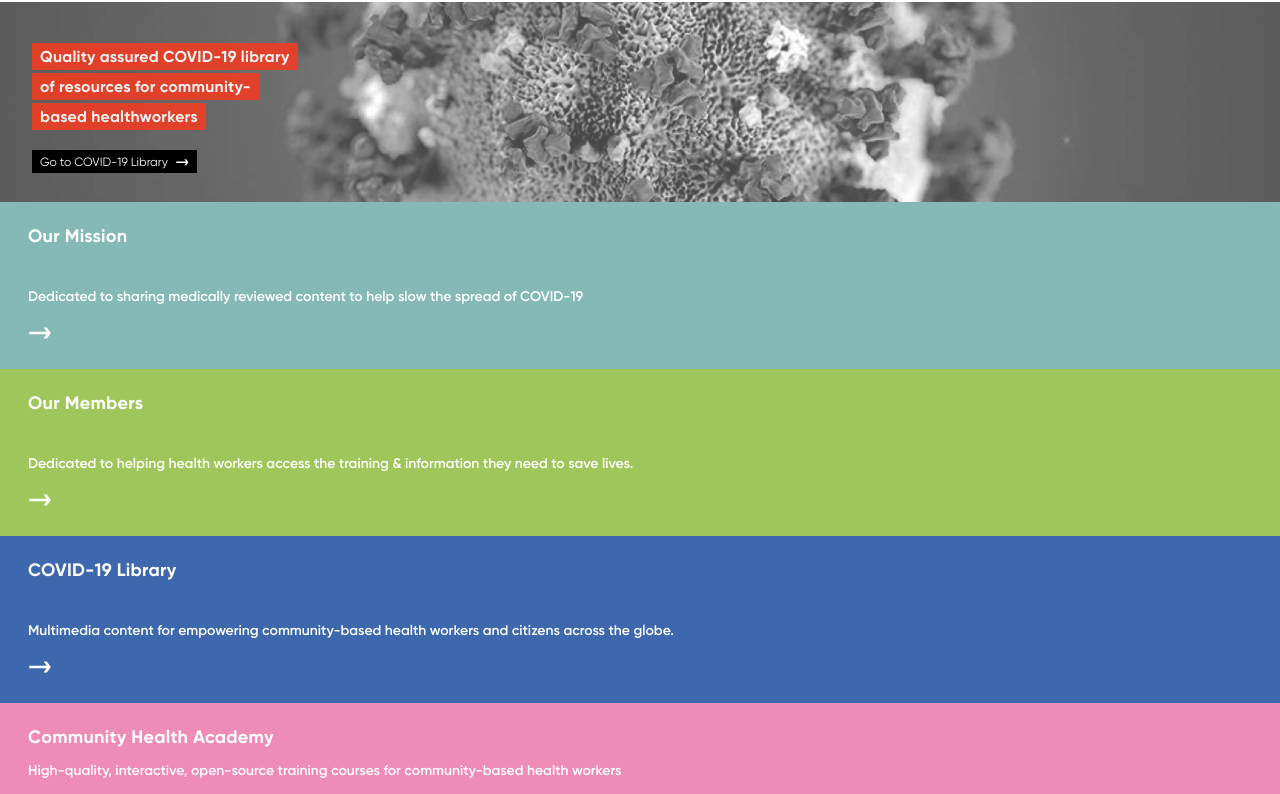
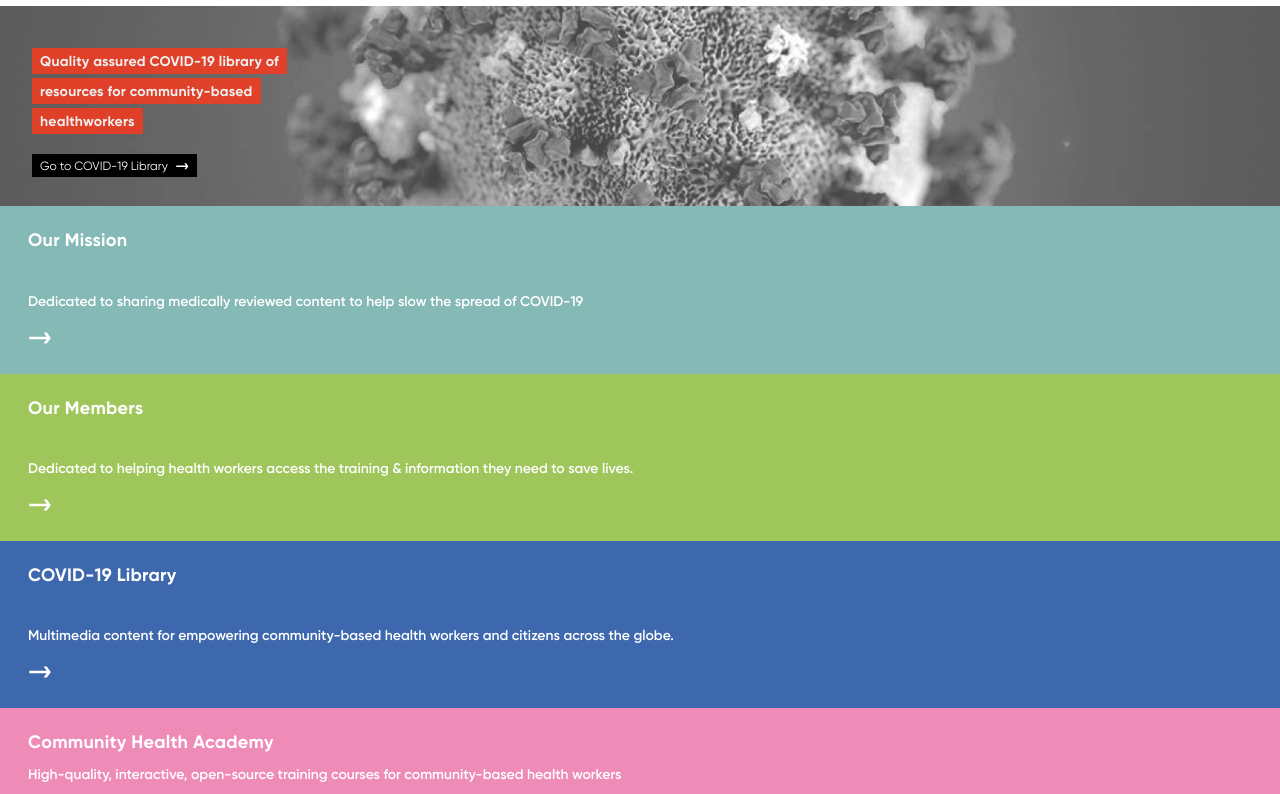
Before and after one commit to CommunityHealthAcademy/digital-classroom-landing-site, a Gatsby site: page / in a window 1280 px wide. Shown: the part 73-867 px from the top of the page. Built offline with nearby package versions, Linux system fonts and the light colour scheme; Gatsby itself is replaced by a stand-in of ours.

Commit message:
fix(style): initial feedback review amends

```diff
--- a/src/components/Header/header.js
+++ b/src/components/Header/header.js
@@ -36,7 +36,7 @@ const Logo = styled(Link)`
 `
 
 const Img = styled.img`
-  width: 150px;
+  width: 170px;
 `
 
 export default Header
--- a/src/components/Layout/layout.js
+++ b/src/components/Layout/layout.js
@@ -107,7 +107,7 @@ const OurMissionCard = styled(Link)`
   `}
 
   &:hover {
-    filter: brightness(108%);
+    filter: brightness(90%);
   }
 `
 
@@ -124,7 +124,7 @@ const OurMembersCard = styled(Link)`
   `}
 
   &:hover {
-    filter: brightness(108%);
+    filter: brightness(90%);
   }
 `
 
@@ -141,7 +141,7 @@ const Covid19LibraryCard = styled(Link)`
   `}
 
   &:hover {
-    filter: brightness(108%);
+    filter: brightness(90%);
   }
 `
 
@@ -158,7 +158,7 @@ const CommunityHealthAcademyCard = styled(Link)`
   `}
 
   &:hover {
-    filter: brightness(108%);
+    filter: brightness(90%);
   }
 `
 
--- a/src/components/Menu/menu.js
+++ b/src/components/Menu/menu.js
@@ -100,7 +100,7 @@ const Navigation = styled.nav`
   width: 215px;
   position: absolute;
   z-index: 1;
-  top: 74px;
+  top: 79px;
   right: ${props => (props.menuOpen ? "0" : "-215px")};
   background-color: ${props =>
     props.menuOpen ? `${color.midGrey}` : `${color.white}`};
--- a/src/pages/index.js
+++ b/src/pages/index.js
@@ -31,7 +31,7 @@ const IndexPage = ({ path }) => {
     heroTextPositionLeftDesk: "140px",
     heroTextMaxWidth: "1440px",
     heroTextBg: color.red,
-    heroTextSize: "15.8px",
+    heroTextSize: "14px",
     heroTextLetterSpaceMob: "0.24px",
     heroTextLetterSpaceDesk: "0.44px",
   }
```
